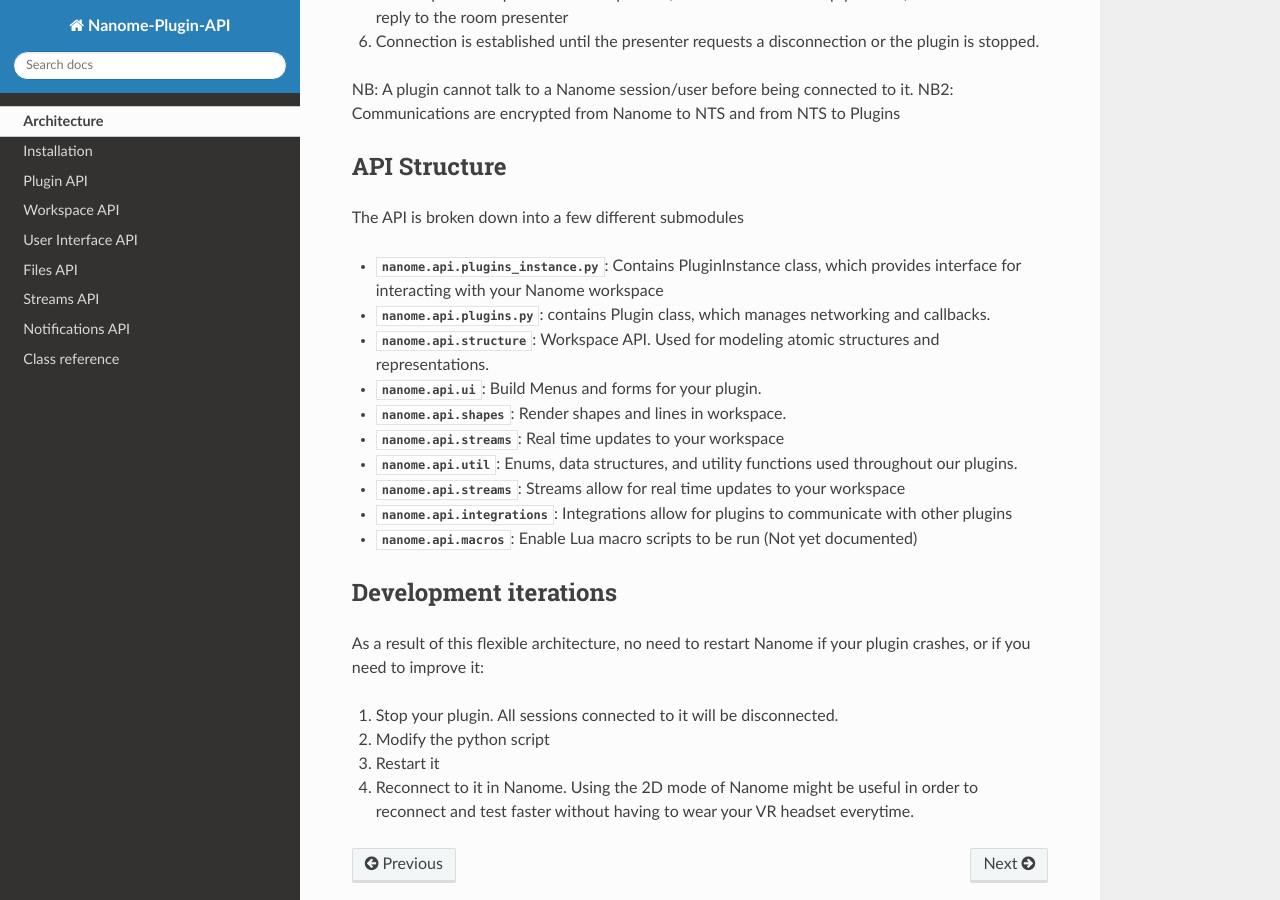
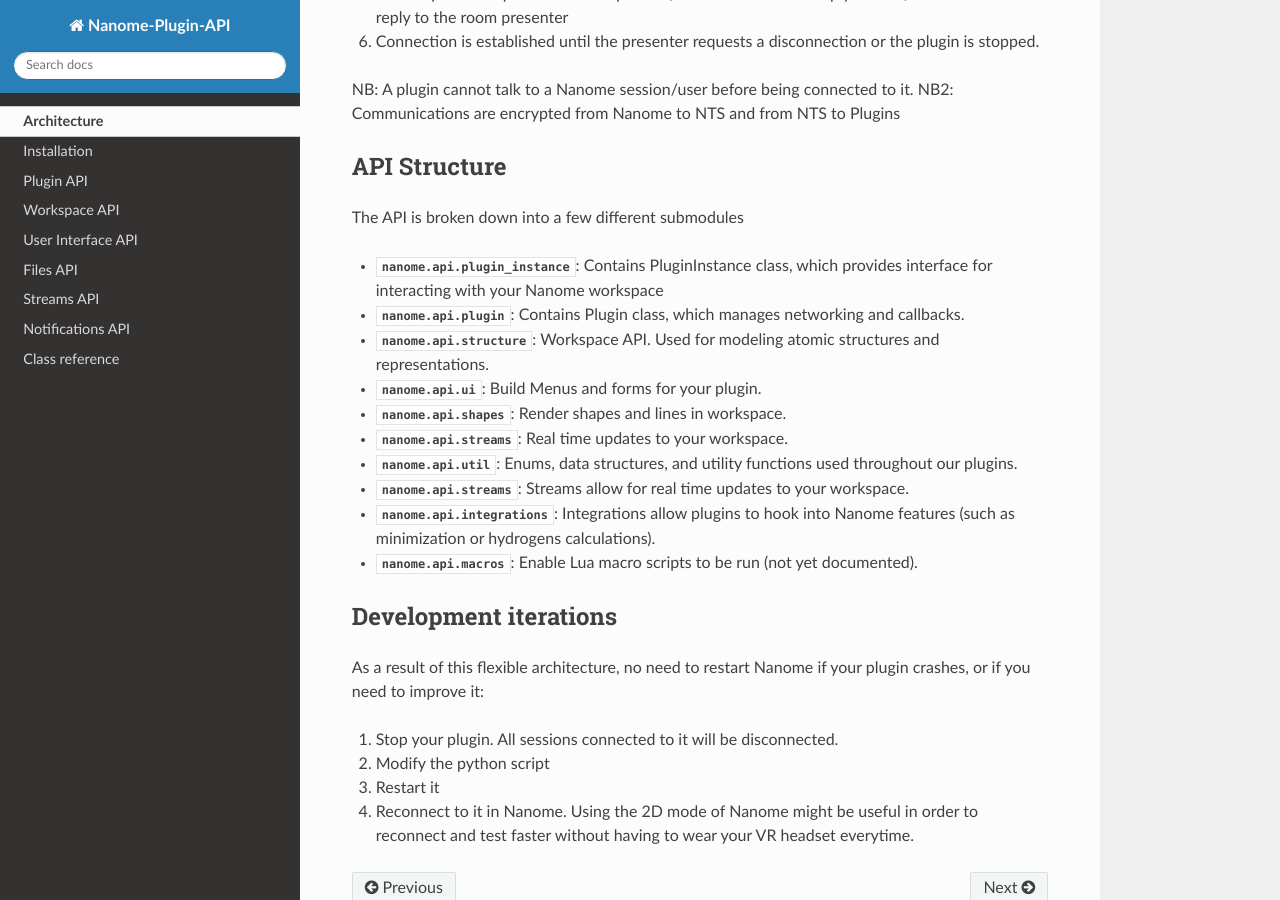
Before and after one commit to nanome-ai/nanome-lib, a Sphinx documentation site: the page built from doc/source/architecture.rst, in a window 1280 px wide and 900 px high, scrolled down 1061 px. Built offline with Sphinx 7.4.7 and the Read the Docs theme 2.0.0, drawn with Linux system fonts in a browser that asks for light colours; pages that are not in the unit, such as notebooks, are missing from menus.

Commit message:
Apply suggestions from code review
Co-authored-by: Alex McNerney <ajm13@me.com>

```diff
--- a/doc/source/architecture.rst
+++ b/doc/source/architecture.rst
@@ -61,16 +61,16 @@
 **************
 The API is broken down into a few different submodules
 
-- :mod:`nanome.api.plugins_instance.py`: Contains PluginInstance class, which provides interface for interacting with your Nanome workspace
-- :mod:`nanome.api.plugins.py`: contains Plugin class, which manages networking and callbacks.
+- :mod:`nanome.api.plugin_instance`: Contains PluginInstance class, which provides interface for interacting with your Nanome workspace
+- :mod:`nanome.api.plugin`: Contains Plugin class, which manages networking and callbacks.
 - :mod:`nanome.api.structure`: Workspace API. Used for modeling atomic structures and representations.
 - :mod:`nanome.api.ui`: Build Menus and forms for your plugin.
 - :mod:`nanome.api.shapes`: Render shapes and lines in workspace.
-- :mod:`nanome.api.streams`: Real time updates to your workspace
+- :mod:`nanome.api.streams`: Real time updates to your workspace.
 - :mod:`nanome.api.util`: Enums, data structures, and utility functions used throughout our plugins.
-- :mod:`nanome.api.streams`: Streams allow for real time updates to your workspace
-- :mod:`nanome.api.integrations`: Integrations allow for plugins to communicate with other plugins
-- :mod:`nanome.api.macros`: Enable Lua macro scripts to be run (Not yet documented)
+- :mod:`nanome.api.streams`: Streams allow for real time updates to your workspace.
+- :mod:`nanome.api.integrations`: Integrations allow plugins to hook into Nanome features (such as minimization or hydrogens calculations).
+- :mod:`nanome.api.macros`: Enable Lua macro scripts to be run (not yet documented).
 
 
 **********************
```
Also changed, not shown: doc/source/ui.rst (+10 -8 lines).
